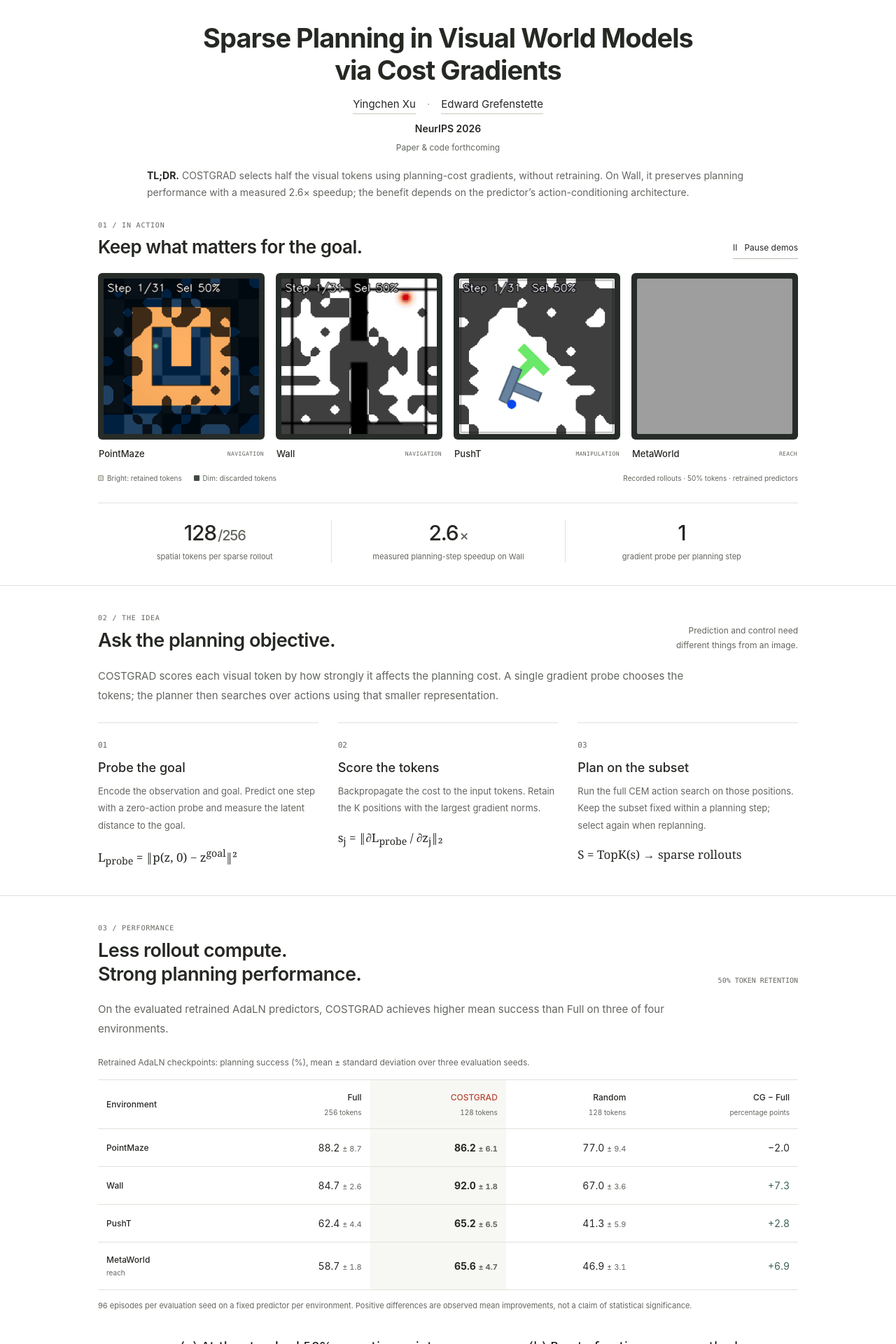
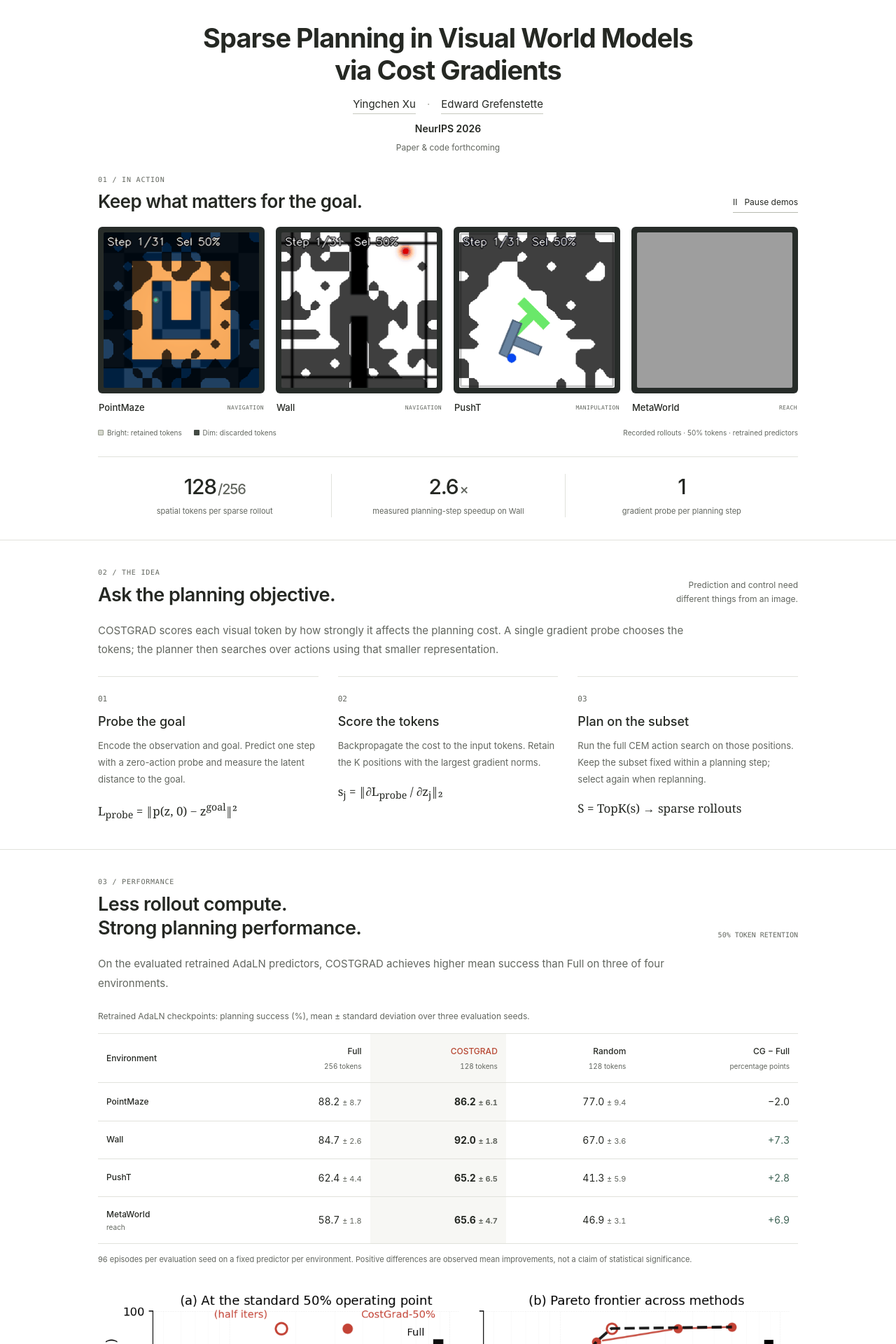
Before and after one commit to ycxuyingchen/ycxuyingchen.github.io, a Jekyll site: the page costgrad/index.html, which Jekyll copies as it is, in a window 1280 px wide. Shown: the top 1920 px of the page at 70% size. Built offline with Jekyll 4.4.1, drawn with Linux system fonts in a browser that asks for light colours; grey boxes are pictures that could not be loaded.

Commit message:
Remove TLDR from COSTGRAD page

```diff
--- a/assets/costgrad/style.css
+++ b/assets/costgrad/style.css
@@ -32,8 +32,6 @@ h1 { font-size: clamp(26px, 3vw, 38px); line-height: 1.2; font-weight: 650; lett
 .authors a { border-bottom: 1px solid #c7c9bf; }
 .venue { margin-top: 9px; font-size: 14px; font-weight: 600; }
 .publication-status { margin-top: 6px; font-size: 12px; color: var(--muted); }
-.tldr { max-width: 860px; margin: 18px auto 0; text-align: left; font-size: 14px; line-height: 1.7; color: var(--muted); }
-.tldr strong { color: var(--ink); }
 
 .section-topline { display: flex; justify-content: space-between; align-items: flex-end; gap: 24px; margin-bottom: 20px; }
 .section-index { display: block; color: var(--muted); font: 10px/1.5 var(--mono); letter-spacing: .08em; margin-bottom: 8px; }
@@ -144,7 +142,6 @@ tbody .cg-column { font-weight: 650; }
   .authors { font-size: 13px; margin-top: 12px; gap: 12px; }
   .venue { font-size: 13px; margin-top: 8px; }
   .publication-status { font-size: 11px; margin-top: 5px; }
-  .tldr { font-size: 13px; margin-top: 14px; }
   .section-topline { gap: 15px; margin-bottom: 18px; }
   .section-index { font-size: 9px; margin-bottom: 6px; }
   h2, .demo-section h2 { font-size: 23px; }
--- a/costgrad/index.html
+++ b/costgrad/index.html
@@ -15,7 +15,7 @@
   <link rel="canonical" href="https://ycxuyingchen.github.io/costgrad/">
   <title>COSTGRAD | Sparse Planning in Visual World Models</title>
   <link rel="icon" type="image/svg+xml" href="/assets/costgrad/favicon.svg">
-  <link rel="stylesheet" href="/assets/costgrad/style.css?v=20260925-tldr">
+  <link rel="stylesheet" href="/assets/costgrad/style.css?v=20260925-simple2">
   <script src="/assets/costgrad/site.js?v=20260925-simple" defer></script>
 </head>
 <body>
@@ -26,7 +26,6 @@
       <div class="authors"><a href="/">Yingchen Xu</a><span aria-hidden="true">·</span><a href="https://www.egrefen.com/">Edward Grefenstette</a></div>
       <p class="venue">NeurIPS 2026</p>
       <p class="publication-status">Paper &amp; code forthcoming</p>
-      <p class="tldr"><strong>TL;DR.</strong> COSTGRAD selects half the visual tokens using planning-cost gradients, without retraining. On Wall, it preserves planning performance with a measured 2.6× speedup; the benefit depends on the predictor’s action-conditioning architecture.</p>
     </section>
 
     <section class="demo-section shell" id="demos" aria-labelledby="demo-title">
```
